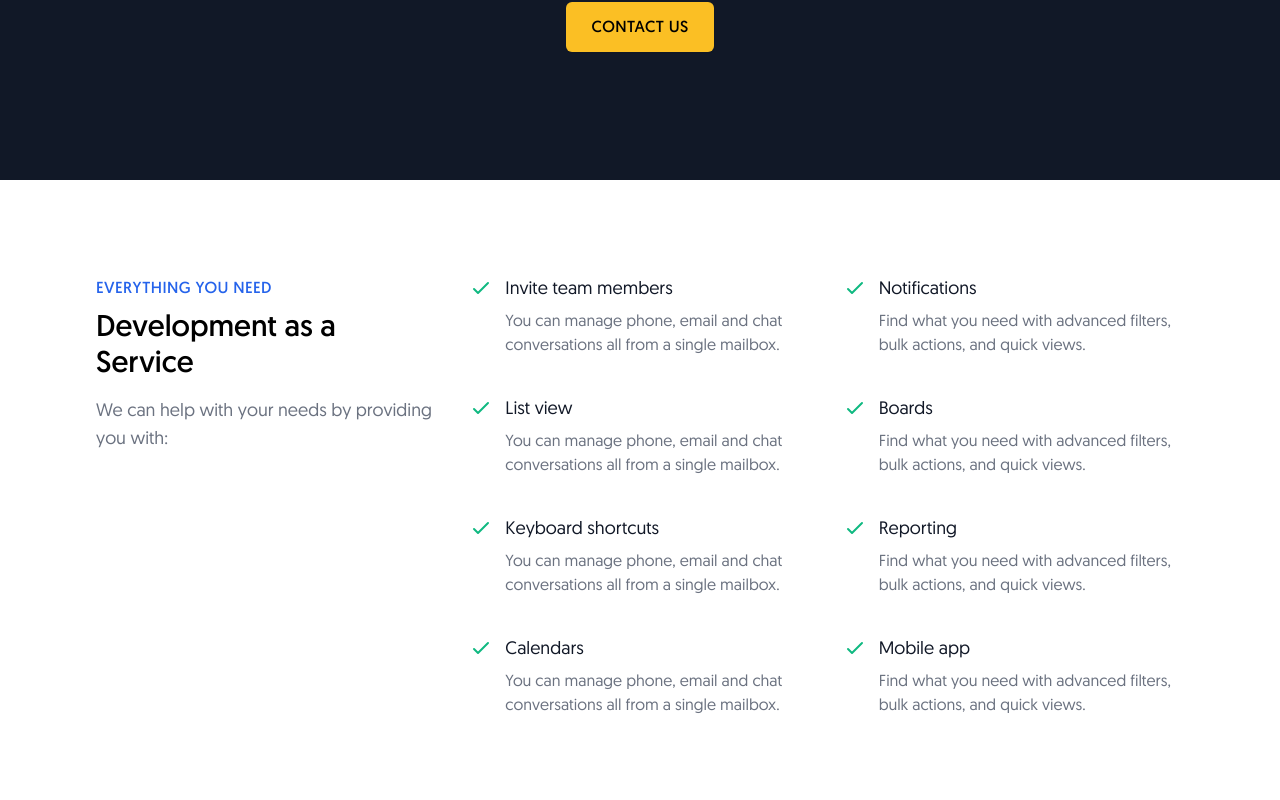
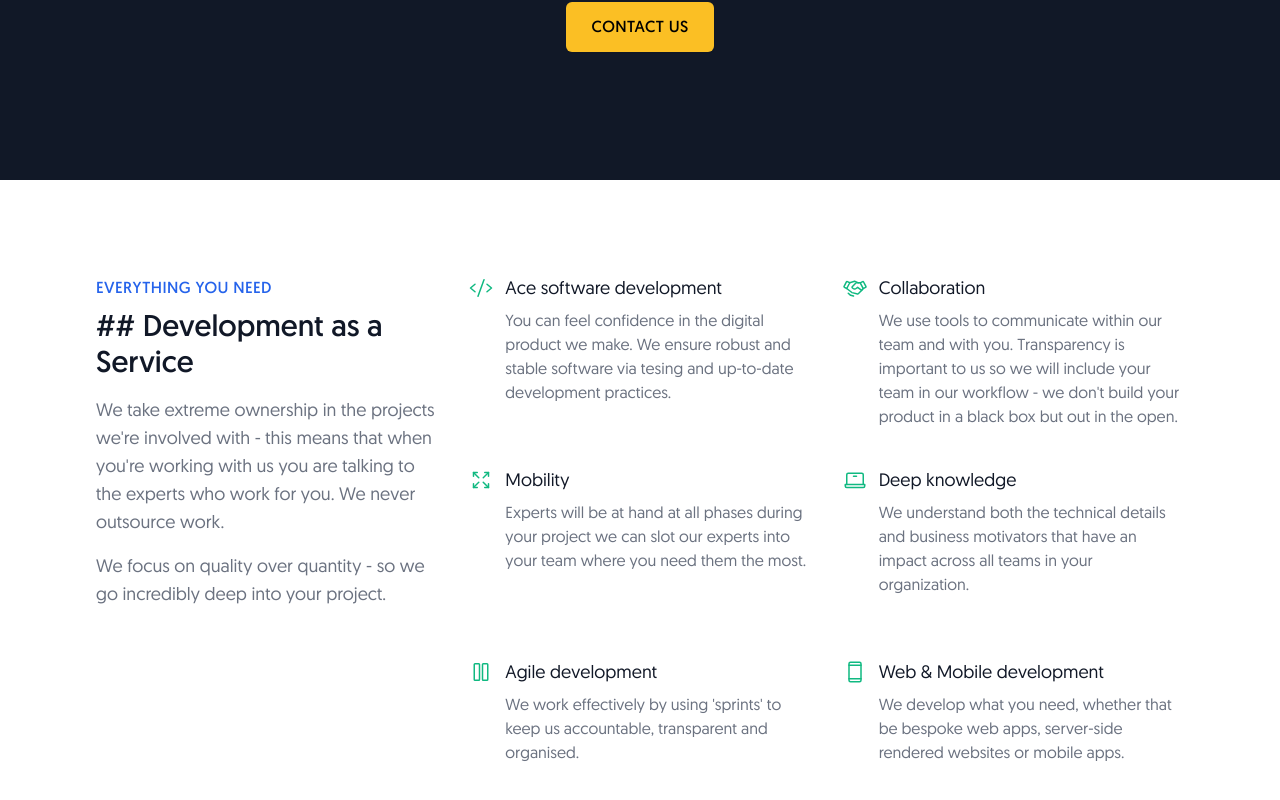
Before and after one commit to AlvSovereign/SovereignWebLimited, a Next.js app in the folder packages/swl-web/: page / in a window 1280 px wide. Shown: the part 514-1314 px from the top of the page. Built offline with nearby package versions, Linux system fonts and the light colour scheme.

Commit message:
features

```diff
--- a/packages/swl-web/package.json
+++ b/packages/swl-web/package.json
@@ -11,9 +11,11 @@
     "autoprefixer": "^10.1.0",
     "clsx": "^1.1.1",
     "next": "10.0.3",
+    "phosphor-react": "^1.1.2",
     "postcss": "^8.2.1",
     "react": "17.0.1",
     "react-dom": "17.0.1",
+    "react-markdown": "^5.0.3",
     "tailwindcss": "^2.0.1"
   },
   "devDependencies": {
--- a/packages/swl-web/src/components/sections/Features/Features.tsx
+++ b/packages/swl-web/src/components/sections/Features/Features.tsx
@@ -1,6 +1,13 @@
 import { FC } from 'react';
-import Row from '../../ui/Row/Row';
-import Text from '../../ui/Text/Text';
+import {
+  ArrowsOut,
+  Code,
+  Columns,
+  DeviceMobile,
+  Handshake,
+  Laptop,
+} from 'phosphor-react';
+import { Row, Text } from '../..';
 
 interface FeaturesProps {}
 
@@ -15,236 +22,166 @@ const Features: FC<FeaturesProps> = ({}) => {
       <div className='py-16 lg:py-24 lg:grid lg:grid-cols-3 lg:gap-x-8'>
         <div>
           <Text
-            as='h2'
             className='text-base tracking-wide uppercase'
             color='blue'
-            weight='semibold'>
-            Everything you need
+            weight='semibold'
+            withMarkdown={true}>
+            {'Everything you need'}
           </Text>
           <Text
-            as='h2'
             className='mt-2'
             color='black'
             type='subheading'
-            weight='semibold'>
-            Development as a Service
+            weight='semibold'
+            withMarkdown={true}>
+            {`## Development as a Service`}
           </Text>
-          {/* <p className='mt-2 text-3xl font-extrabold text-gray-900'>
-            Development as a Service
-          </p> */}
-          <p className='mt-4 text-lg text-gray-500'>
-            We can help with your needs by providing you with:
-          </p>
+          <Text color='gray' className='mt-4 text-lg' withMarkdown={true}>
+            {`We take extreme ownership in the projects we're involved with - this
+            means that when you're working with us you are talking to the
+            experts who work for you. We never outsource work.`}
+          </Text>
+          <Text color='gray' className='mt-4 text-lg' withMarkdown={true}>
+            {`We focus on quality over quantity - so we go incredibly deep into
+            your project.`}
+          </Text>
         </div>
         <div className='mt-12 lg:mt-0 lg:col-span-2'>
-          <dl className='space-y-10 sm:space-y-0 sm:grid sm:grid-cols-2 sm:grid-rows-4 sm:grid-flow-col sm:gap-x-6 sm:gap-y-10 lg:gap-x-8'>
-            <div className='flex'>
-              <svg
+          <dl className='space-y-10 sm:space-y-0 sm:grid sm:grid-cols-2 sm:grid-rows-3 sm:grid-flow-col sm:gap-x-6 sm:gap-y-10 lg:gap-x-8'>
+            <Row
+              alignItems='start'
+              as='div'
+              className='flex'
+              direction='row'
+              justifyContent='center'>
+              <Code
                 className='flex-shrink-0 h-6 w-6 text-green-500'
-                xmlns='http://www.w3.org/2000/svg'
-                fill='none'
-                viewBox='0 0 24 24'
-                stroke='currentColor'
-                aria-hidden='true'>
-                <path
-                  strokeLinecap='round'
-                  strokeLinejoin='round'
-                  strokeWidth='2'
-                  d='M5 13l4 4L19 7'
-                />
-              </svg>
+                size={24}
+              />
+              <div className='ml-3'>
+                <Text
+                  as='dt'
+                  className='text-lg leading-6'
+                  color='black'
+                  weight='medium'>
+                  Ace software development
+                </Text>
+                <dd className='mt-2 text-base text-gray-500'>
+                  You can feel confidence in the digital product we make. We
+                  ensure robust and stable software via tesing and up-to-date
+                  development practices.
+                </dd>
+              </div>
+            </Row>
+
+            <Row
+              alignItems='start'
+              as='div'
+              className='flex'
+              direction='row'
+              justifyContent='center'>
+              <ArrowsOut
+                className='flex-shrink-0 h-6 w-6 text-green-500'
+                size={24}
+              />
               <div className='ml-3'>
                 <dt className='text-lg leading-6 font-medium text-gray-900'>
-                  Invite team members
+                  Mobility
                 </dt>
                 <dd className='mt-2 text-base text-gray-500'>
-                  You can manage phone, email and chat conversations all from a
-                  single mailbox.
+                  Experts will be at hand at all phases during your project we
+                  can slot our experts into your team where you need them the
+                  most.
                 </dd>
               </div>
-            </div>
+            </Row>
 
-            <div className='flex'>
-              <svg
+            <Row
+              alignItems='start'
+              as='div'
+              className='flex'
+              direction='row'
+              justifyContent='center'>
+              <Columns
                 className='flex-shrink-0 h-6 w-6 text-green-500'
-                xmlns='http://www.w3.org/2000/svg'
-                fill='none'
-                viewBox='0 0 24 24'
-                stroke='currentColor'
-                aria-hidden='true'>
-                <path
-                  strokeLinecap='round'
-                  strokeLinejoin='round'
-                  strokeWidth='2'
-                  d='M5 13l4 4L19 7'
-                />
-              </svg>
+                size={24}
+              />
               <div className='ml-3'>
                 <dt className='text-lg leading-6 font-medium text-gray-900'>
-                  List view
+                  Agile development
                 </dt>
                 <dd className='mt-2 text-base text-gray-500'>
-                  You can manage phone, email and chat conversations all from a
-                  single mailbox.
+                  We work effectively by using 'sprints' to keep us accountable,
+                  transparent and organised.
                 </dd>
               </div>
-            </div>
+            </Row>
 
-            <div className='flex'>
-              <svg
+            <Row
+              alignItems='start'
+              as='div'
+              className='flex'
+              direction='row'
+              justifyContent='center'>
+              <Handshake
                 className='flex-shrink-0 h-6 w-6 text-green-500'
-                xmlns='http://www.w3.org/2000/svg'
-                fill='none'
-                viewBox='0 0 24 24'
-                stroke='currentColor'
-                aria-hidden='true'>
-                <path
-                  strokeLinecap='round'
-                  strokeLinejoin='round'
-                  strokeWidth='2'
-                  d='M5 13l4 4L19 7'
-                />
-              </svg>
+                size={24}
+              />
               <div className='ml-3'>
                 <dt className='text-lg leading-6 font-medium text-gray-900'>
-                  Keyboard shortcuts
+                  Collaboration
                 </dt>
                 <dd className='mt-2 text-base text-gray-500'>
-                  You can manage phone, email and chat conversations all from a
-                  single mailbox.
+                  We use tools to communicate within our team and with you.
+                  Transparency is important to us so we will include your team
+                  in our workflow - we don't build your product in a black box
+                  but out in the open.
                 </dd>
               </div>
-            </div>
+            </Row>
 
-            <div className='flex'>
-              <svg
+            <Row
+              alignItems='start'
+              as='div'
+              className='flex'
+              direction='row'
+              justifyContent='center'>
+              <Laptop
                 className='flex-shrink-0 h-6 w-6 text-green-500'
-                xmlns='http://www.w3.org/2000/svg'
-                fill='none'
-                viewBox='0 0 24 24'
-                stroke='currentColor'
-                aria-hidden='true'>
-                <path
-                  strokeLinecap='round'
-                  strokeLinejoin='round'
-                  strokeWidth='2'
-                  d='M5 13l4 4L19 7'
-                />
-              </svg>
+                size={24}
+              />
               <div className='ml-3'>
                 <dt className='text-lg leading-6 font-medium text-gray-900'>
-                  Calendars
+                  Deep knowledge
                 </dt>
                 <dd className='mt-2 text-base text-gray-500'>
-                  You can manage phone, email and chat conversations all from a
-                  single mailbox.
+                  We understand both the technical details and business
+                  motivators that have an impact across all teams in your
+                  organization.
                 </dd>
               </div>
-            </div>
+            </Row>
 
-            <div className='flex'>
-              <svg
+            <Row
+              alignItems='start'
+              as='div'
+              className='flex'
+              direction='row'
+              justifyContent='center'>
+              <DeviceMobile
                 className='flex-shrink-0 h-6 w-6 text-green-500'
-                xmlns='http://www.w3.org/2000/svg'
-                fill='none'
-                viewBox='0 0 24 24'
-                stroke='currentColor'
-                aria-hidden='true'>
-                <path
-                  strokeLinecap='round'
-                  strokeLinejoin='round'
-                  strokeWidth='2'
-                  d='M5 13l4 4L19 7'
-                />
-              </svg>
+                size={24}
+              />
               <div className='ml-3'>
                 <dt className='text-lg leading-6 font-medium text-gray-900'>
-                  Notifications
+                  Web & Mobile development
                 </dt>
                 <dd className='mt-2 text-base text-gray-500'>
-                  Find what you need with advanced filters, bulk actions, and
-                  quick views.
+                  We develop what you need, whether that be bespoke web apps,
+                  server-side rendered websites or mobile apps.
                 </dd>
               </div>
-            </div>
-
-            <div className='flex'>
-              <svg
-                className='flex-shrink-0 h-6 w-6 text-green-500'
-                xmlns='http://www.w3.org/2000/svg'
-                fill='none'
-                viewBox='0 0 24 24'
-                stroke='currentColor'
-                aria-hidden='true'>
-                <path
-                  strokeLinecap='round'
-                  strokeLinejoin='round'
-                  strokeWidth='2'
-                  d='M5 13l4 4L19 7'
-                />
-              </svg>
-              <div className='ml-3'>
-                <dt className='text-lg leading-6 font-medium text-gray-900'>
-                  Boards
-                </dt>
-                <dd className='mt-2 text-base text-gray-500'>
-                  Find what you need with advanced filters, bulk actions, and
-                  quick views.
-                </dd>
-              </div>
-            </div>
-
-            <div className='flex'>
-              <svg
-                className='flex-shrink-0 h-6 w-6 text-green-500'
-                xmlns='http://www.w3.org/2000/svg'
-                fill='none'
-                viewBox='0 0 24 24'
-                stroke='currentColor'
-                aria-hidden='true'>
-                <path
-                  strokeLinecap='round'
-                  strokeLinejoin='round'
-                  strokeWidth='2'
-                  d='M5 13l4 4L19 7'
-                />
-              </svg>
-              <div className='ml-3'>
-                <dt className='text-lg leading-6 font-medium text-gray-900'>
-                  Reporting
-                </dt>
-                <dd className='mt-2 text-base text-gray-500'>
-                  Find what you need with advanced filters, bulk actions, and
-                  quick views.
-                </dd>
-              </div>
-            </div>
-
-            <div className='flex'>
-              <svg
-                className='flex-shrink-0 h-6 w-6 text-green-500'
-                xmlns='http://www.w3.org/2000/svg'
-                fill='none'
-                viewBox='0 0 24 24'
-                stroke='currentColor'
-                aria-hidden='true'>
-                <path
-                  strokeLinecap='round'
-                  strokeLinejoin='round'
-                  strokeWidth='2'
-                  d='M5 13l4 4L19 7'
-                />
-              </svg>
-              <div className='ml-3'>
-                <dt className='text-lg leading-6 font-medium text-gray-900'>
-                  Mobile app
-                </dt>
-                <dd className='mt-2 text-base text-gray-500'>
-                  Find what you need with advanced filters, bulk actions, and
-                  quick views.
-                </dd>
-              </div>
-            </div>
+            </Row>
           </dl>
         </div>
       </div>
--- a/packages/swl-web/src/components/ui/Text/Text.tsx
+++ b/packages/swl-web/src/components/ui/Text/Text.tsx
@@ -1,12 +1,14 @@
 import { FC, ReactNode } from 'react';
+import ReactMarkdown from 'react-markdown';
 import clsx from 'clsx';
 
 interface TextProps {
   align?: 'left' | 'center' | 'right';
-  children: ReactNode;
+  as?: any;
+  children: string;
   className?: string;
-  color?: 'black' | 'blue' | 'grey' | 'yellow';
-  as: any;
+  color?: 'black' | 'blue' | 'gray' | 'yellow';
+  customRenderers?: object;
   display?: 'block' | 'inline';
   gutterBottom?: 'sm' | 'md' | 'lg';
   style?: object;
@@ -19,6 +21,7 @@ interface TextProps {
     | 'paragraph'
     | 'subheading';
   weight?: 'bold' | 'light' | 'medium' | 'semibold';
+  withMarkdown?: boolean;
   rest?: any;
 }
 
@@ -28,17 +31,17 @@ const Text: FC<TextProps> = ({
   children,
   className,
   color,
+  customRenderers,
   display = 'block',
   gutterBottom,
   style,
   type,
   weight,
+  withMarkdown,
   ...rest
 }) => {
   const Element = as;
-  return (
-    <Element
-      className={clsx(
+  const classes = clsx(
     'text-opacity',
     'font-sans',
     'subpixel-antialiased',
@@ -63,17 +66,26 @@ const Text: FC<TextProps> = ({
       'font-light': weight === 'light',
       'font-medium': weight === 'medium',
       'font-semibold': weight === 'semibold',
-          'text-grey-900': color === 'black',
+      'text-gray-900': color === 'black',
       'text-blue-600': color === 'blue',
-          'text-grey-500': color === 'grey',
-          ' text-yellow-400': color === 'yellow',
+      'text-gray-500': color === 'gray',
+      'text-yellow-400': color === 'yellow',
     },
     className
-      )}
-      style={style}
-      {...rest}>
+  );
+
+  return (
+    <>
+      {withMarkdown ? (
+        <ReactMarkdown className={classes} renderers={{ ...customRenderers }}>
+          {children}
+        </ReactMarkdown>
+      ) : (
+        <Element className={classes} style={style} {...rest}>
           {children}
         </Element>
+      )}
+    </>
   );
 };
 
```
Also changed, not shown: packages/swl-web/src/components/sections/Hero/Hero.tsx (+9 -9 lines), 1 other file (tests, documents, lock files or other folders). Lines whose indentation alone changed are shown as unchanged.
